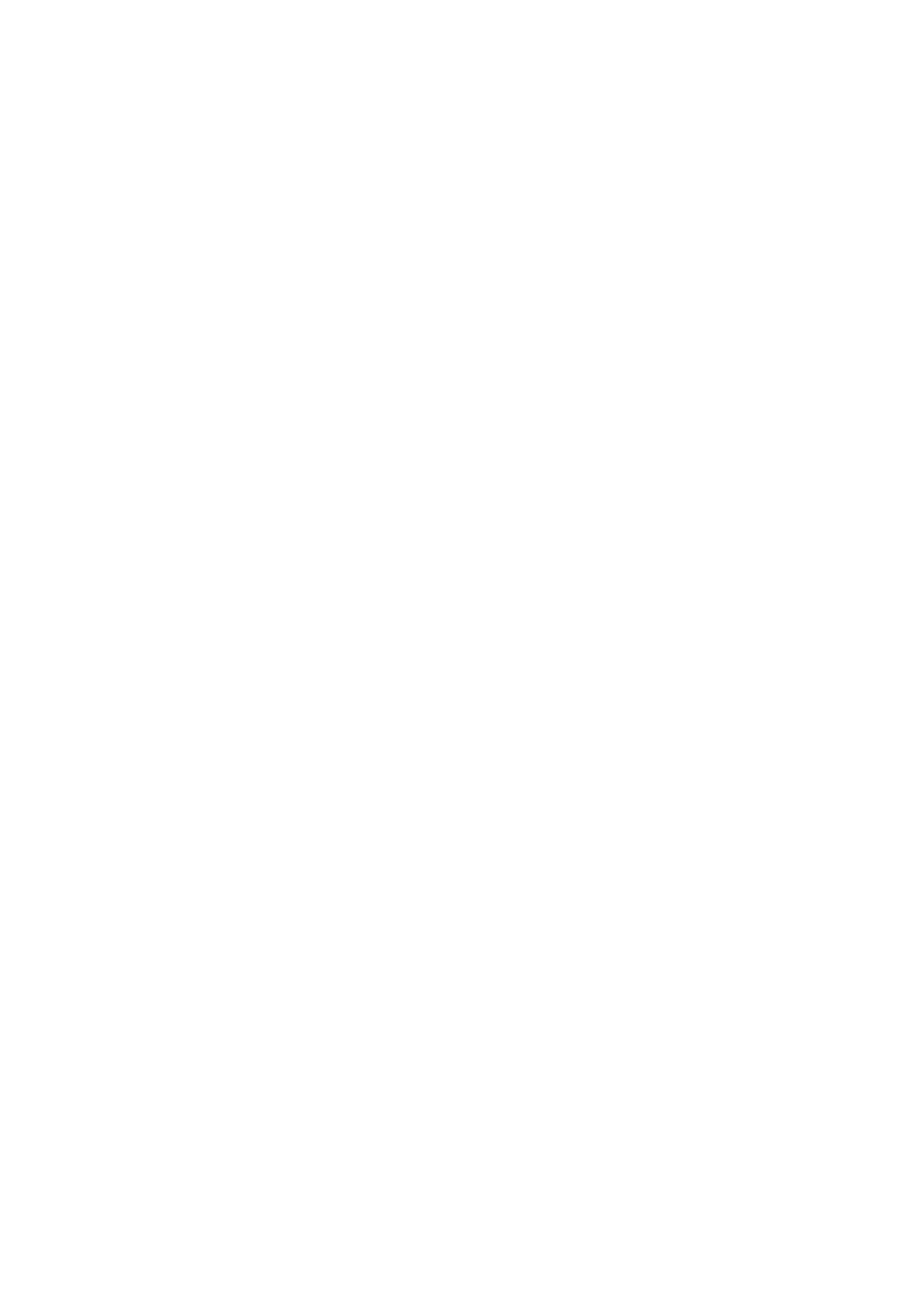
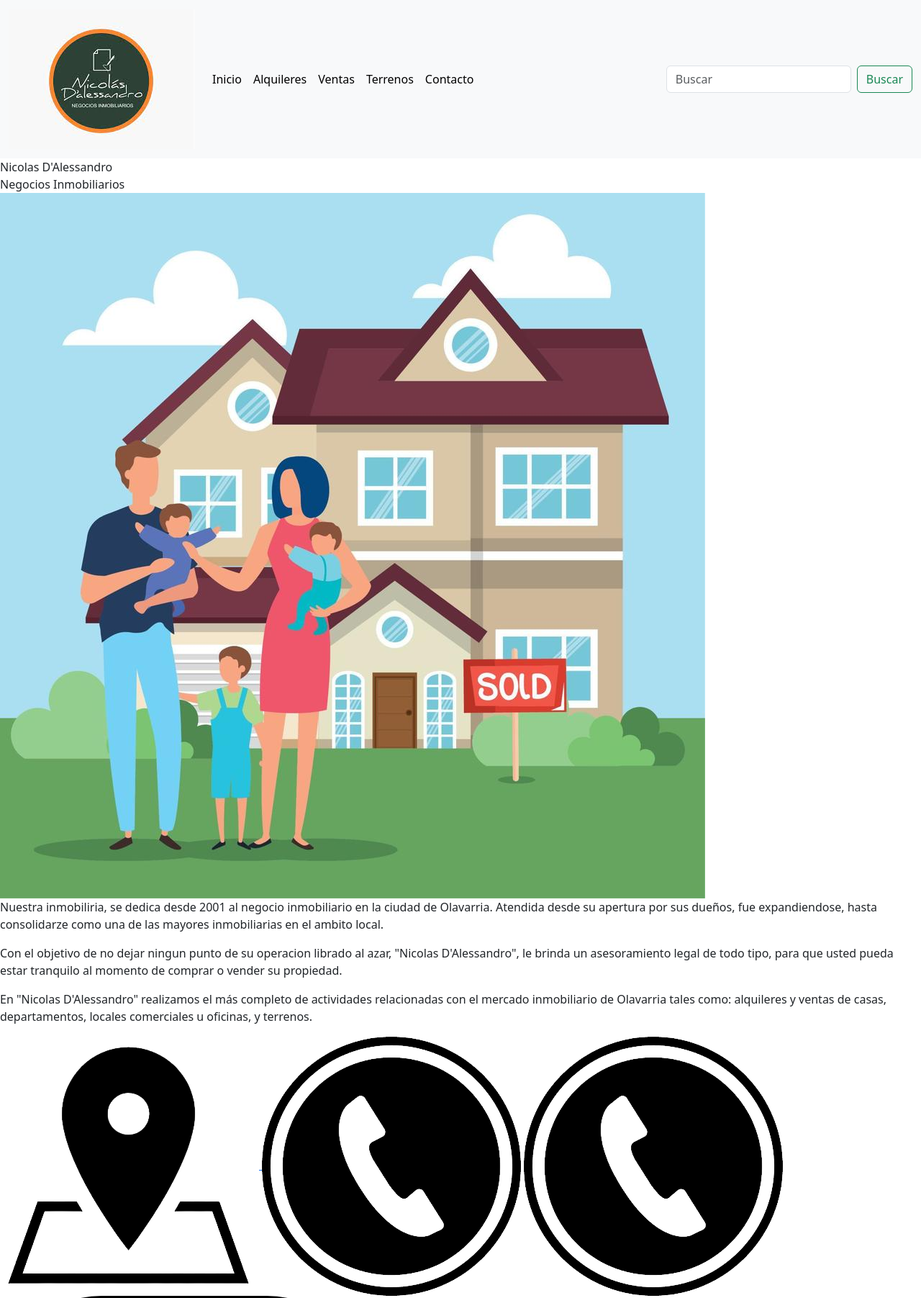
Before and after one commit to gonzaloyungblut/proyectofinal_terceraentrega, a plain HTML site: page index.html in a window 1280 px wide. Shown: the top 1803 px of the page at 72% size. Before the commit the page ends 800 px from the top, so only its background shows below. Drawn offline with nearby package versions, Linux system fonts and the light colour scheme.

Commit message:
agregar index html

```diff
--- a/index.html
+++ b/index.html
@@ -1,12 +1,95 @@
 <!DOCTYPE html>
 <html lang="en">
+
 <head>
-    <meta charset="UTF-8">
-    <meta http-equiv="X-UA-Compatible" content="IE=edge">
-    <meta name="viewport" content="width=device-width, initial-scale=1.0">
-    <title>Document</title>
+  <meta charset="UTF-8">
+  <meta http-equiv="X-UA-Compatible" content="IE=edge">
+  <meta name="viewport" content="width=device-width, initial-scale=1.0">
+  <!-- bootstrap -->
+  <link href="https://cdn.jsdelivr.net/npm/bootstrap@5.3.0-alpha3/dist/css/bootstrap.min.css" rel="stylesheet"
+    integrity="sha384-KK94CHFLLe+nY2dmCWGMq91rCGa5gtU4mk92HdvYe+M/SXH301p5ILy+dN9+nJOZ" crossorigin="anonymous">
+  <!-- css al proyecto -->
+  <link rel="stylesheet" href="./css/style.css">
+  <!-- iconito -->
+  <link rel="shortcut icon" href="./imagenes/logo-chiqito.jpg">
+  <title>Inicio</title>
 </head>
+
 <body>
+  <!-- encabezado -->
+  <header>
+    <!-- logo + barra de navegacion -->
+    <nav class="navbar navbar-expand-lg bg-body-tertiary">
+      <div class="container-fluid">
+        <button class="navbar-toggler" type="button" data-bs-toggle="collapse" data-bs-target="#navbarTogglerDemo01"
+          aria-controls="navbarTogglerDemo01" aria-expanded="false" aria-label="Toggle navigation">
+          <span class="navbar-toggler-icon"></span>
+        </button>
+        <div class="collapse navbar-collapse" id="navbarTogglerDemo01">
+          <a class="navbar-brand" href="./index.html"> <img src="./imagenes/logo inmobiliaria.jpg" alt="logo"></a>
+          <ul class="navbar-nav me-auto mb-2 mb-lg-0">
+            <li class="nav-item">
+              <a class="nav-link active" aria-current="page" href="./index.html">Inicio</a>
+            </li>
+            <li class="nav-item">
+              <a class="nav-link active" aria-current="page" href="./secciones/alquileres.html">Alquileres</a>
+            </li>
+            <li class="nav-item">
+              <a class="nav-link active" aria-current="page" href="./secciones/ventas.html">Ventas</a>
+            </li>
+            <li class="nav-item">
+              <a class="nav-link active" aria-current="page" href="./secciones/terrenos.html">Terrenos</a>
+            </li>
+            <li class="nav-item">
+              <a class="nav-link active" aria-current="page" href="./secciones/contacto.html">Contacto</a>
+            </li>
+          </ul>
+          <form class="d-flex" role="search">
+            <input class="form-control me-2" type="search" placeholder="Buscar" aria-label="Search">
+            <button class="btn btn-outline-success" type="submit">Buscar</button>
+          </form>
+        </div>
+      </div>
+    </nav>
+  </header>
+  <main>
+    <!-- titulo, eslogan, imagen Y reseña historica -->
+    <div class="inicio">
+      <div class="titulo"> Nicolas D'Alessandro </div>
+      <div class="subtitulo"> Negocios Inmobiliarios </div>
+      <div class="imagen"> <img src="./imagenes/foto-inicio.jpg" alt="familia feliz por comprar casa"> </div>
+      <div class="historia">
+        <p> Nuestra inmobiliria, se dedica desde 2001 al negocio inmobiliario en la ciudad de
+          Olavarria. Atendida desde su apertura por sus dueños, fue expandiendose, hasta consolidarze como una
+          de
+          las mayores inmobiliarias en el ambito local.
+        </p>
+        <p> Con el objetivo de no dejar ningun punto de su operacion librado al azar, "Nicolas D'Alessandro", le
+          brinda un asesoramiento legal de todo tipo, para que usted pueda estar tranquilo al momento de
+          comprar o
+          vender su propiedad.
+        </p>
+        <p> En "Nicolas D'Alessandro" realizamos el más completo de actividades relacionadas con el mercado
+          inmobiliario de Olavarria tales como: alquileres y ventas de casas, departamentos, locales
+          comerciales u
+          oficinas, y terrenos.
+        </p>
+      </div>
+    </div>
+  </main>
+  <footer>
+    <!-- direccion - telefono - mail - instagram  por medio de link-->
+    <div class="footers">
+      <a href="#"><img src="./imagenes/logo_direccion-removebg-preview.png" alt="logo de direccion"> </a>
+      <a href="#"><img src="./imagenes/logo_telefono-removebg-preview.png" alt="logo del telefono"></a>
+      <a href="#"><img src="./imagenes/logo_telefono-removebg-preview.png" alt="logo de mail"> </a>
+      <a href="#"><img src="./imagenes/logo instagram.png" alt="logo de instagram"></a>
+    </div>
+    <p>Derechos Reservados &copy</p>
+  </footer>
+  <script src="https://cdn.jsdelivr.net/npm/bootstrap@5.3.0-alpha3/dist/js/bootstrap.bundle.min.js"
+    integrity="sha384-ENjdO4Dr2bkBIFxQpeoTz1HIcje39Wm4jDKdf19U8gI4ddQ3GYNS7NTKfAdVQSZe"
+    crossorigin="anonymous"></script>
+</body>
 
-</body>
 </html>
```
